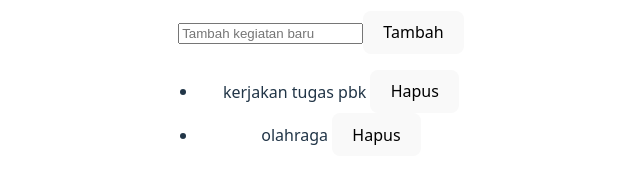
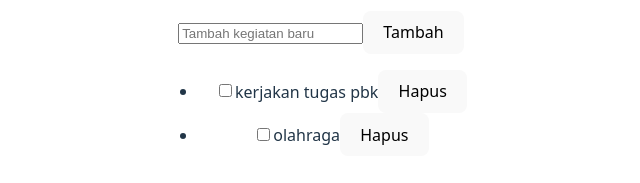
Before and after one commit to ainniazzahra/32-pbk-uts-233510161, a Vue app: page / in a window 1280 px wide. Shown: the part 371-554 px from the top of the page, without its empty margins (319-959 px from the left). Built offline with nearby package versions, Linux system fonts and the light colour scheme.

Commit message:
User dapat menceklis kegiatan yang telah selesai dilakukan

```diff
--- a/src/App.vue
+++ b/src/App.vue
@@ -5,7 +5,8 @@
     <button @click="addTask">Tambah</button>
     <ul>
       <li v-for="(task, index) in tasks" :key="index">
-        {{ task.name }}
+        <input type="checkbox" v-model="task.completed" />
+        <span>{{ task.name }}</span>
         <button @click="deleteTask(index)">Hapus</button>
       </li>
     </ul>
```
